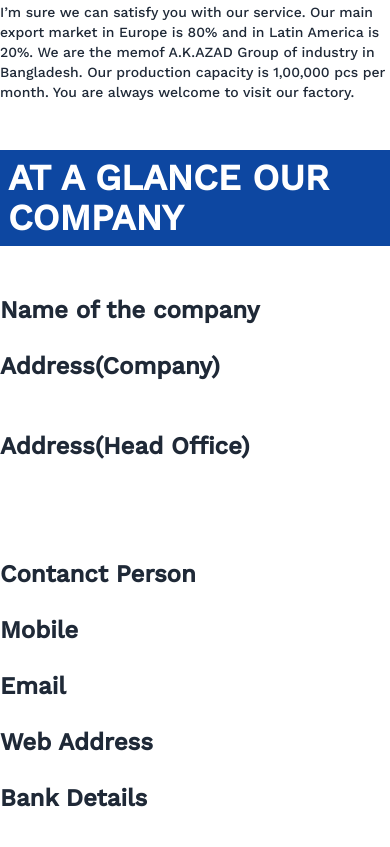
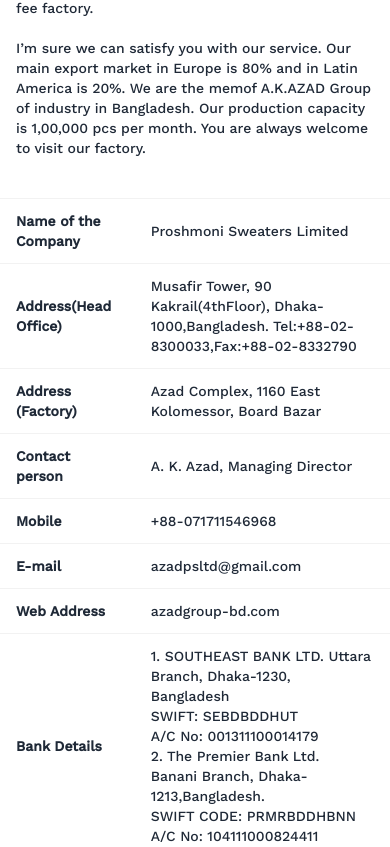
Before and after one commit to ArifinRafi/Poroshmoni_Sweaters, a React (Vite) app: page /about in a window 390 px wide. Shown: the part 1147-1994 px from the top of the page. Built offline with nearby package versions, Linux system fonts and the light colour scheme.

Commit message:
about responsive

```diff
--- a/src/pages/About.jsx
+++ b/src/pages/About.jsx
@@ -8,9 +8,9 @@
                     <img className='w-96' src={azad} alt="" />
                     <div className='flex flex-col'>
                         <div className='flex bg-blue-900 items-center justify-center'><h1 className='text-4xl py-2 font-bold text-white '>MESSAGE FROM MD</h1></div>
-                        <h1 className='text-4xl'>A.K AZAD</h1>
-                        <h3 className='text-2xl'>Managing Director</h3>
-                        <p className='text-sm'>
+                        <h1 className='text-4xl px-4'>A.K AZAD</h1>
+                        <h3 className='text-2xl px-4'>Managing Director</h3>
+                        <p className='p-4 text-sm'>
                         We the Proshmoni Sweater Ltd., Like to introduce our-self as a sweater manufacturer factory in Dhaka, Bangladesh.
                         Our factory has been running production since 2003. <br /> <br /> At present we have 140 set fully computerized jacquard machines and 400 set hand drive knitting machines, also we have 10 set auto linking machines for early production.
                         We can assure you the quality and on time delivery. We have a very strong follow-up in every section from winding to finishing to ensure the quality. If you have any development program, please let us do it for you.
@@ -22,7 +22,7 @@
                 </div>
 
 
-                <div className=' mt-12 '>
+                {/* <div className=' mt-12 '>
                         <div className='bg-blue-900 w-full flex justify-center'><h1 className='p-2 font-bold text-4xl text-white'>AT A GLANCE OUR COMPANY </h1></div>
                         <div className=' mt-12 grid lg:grid-cols-3'>
                               <div className=''>
@@ -64,7 +64,69 @@
 
                               </div>
                         </div>
-                </div>
+                </div> */}
+
+
+<div className="overflow-x-auto">
+  <table className="table">
+    {/* head */}
+    <thead>
+      <tr>
+        <th></th>
+        <th></th>
+      </tr>
+    </thead>
+    <tbody>
+      {/* row 1 */}
+      <tr>
+        <th>Name of the Company</th>
+        <td>Proshmoni Sweaters Limited</td>
+      </tr>
+      {/* row 2 */}
+      <tr>
+        <th>Address(Head Office)   </th>
+        <td> Musafir Tower, 90 Kakrail(4thFloor), Dhaka-1000,Bangladesh. Tel:+88-02-8300033,Fax:+88-02-8332790</td>
+      </tr>
+
+      <tr>
+        <th>Address (Factory)  </th>
+        <td>Azad Complex, 1160 East Kolomessor, Board Bazar</td>
+      </tr>
+
+
+      <tr>
+        <th>Contact person</th>
+        <td>  A. K. Azad,  Managing Director</td>
+      </tr>
+
+      <tr>
+        <th>Mobile </th>
+        <td>+88-071711546968</td>
+      </tr>
+
+      <tr>
+        <th>E-mail </th>
+        <td>azadpsltd@gmail.com</td>
+      </tr>
+
+      <tr>
+        <th>Web Address   </th>
+        <td>azadgroup-bd.com</td>
+      </tr>
+
+      <tr>
+        <th>Bank  Details       </th>
+        <td> 1. SOUTHEAST BANK LTD. Uttara Branch, Dhaka-1230, Bangladesh <br />
+        SWIFT: SEBDBDDHUT <br /> A/C No: 001311100014179 <br />
+        2. The Premier Bank Ltd. <br /> Banani Branch, Dhaka-1213,Bangladesh. <br /> SWIFT CODE: PRMRBDDHBNN <br /> A/C No: 104111000824411</td>
+      </tr>
+
+
+
+    </tbody>
+  </table>
+</div>
+
                 </div>
         );
 };
--- a/src/pages/singleProduct.jsx
+++ b/src/pages/singleProduct.jsx
@@ -8,7 +8,7 @@
         const {index} = useParams();
         const product = sweaters[index];
         return (
-                <div className='flex justify-around mt-12 max-w-screen-2xl mx-auto'>
+                <div className='flex lg:flex-row flex-col justify-around mt-12 max-w-screen-2xl mx-auto'>
                   <img className='w-96' src={product.img} alt="" />
                   <div className='flex p-4  rounded-xl flex-col gap-4'>
                         <h1 className='text-4xl'>{product.name}</h1>
```
